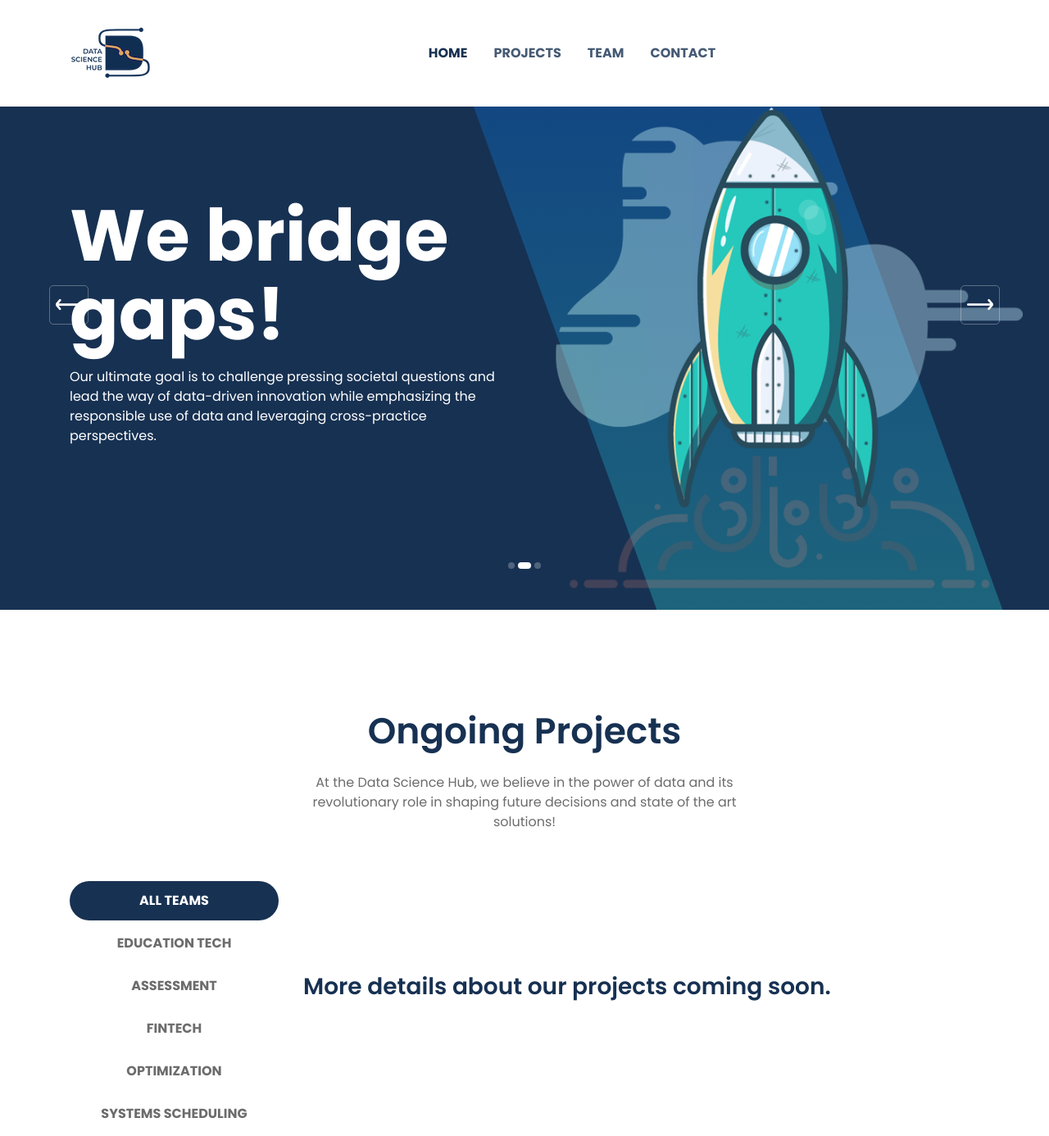
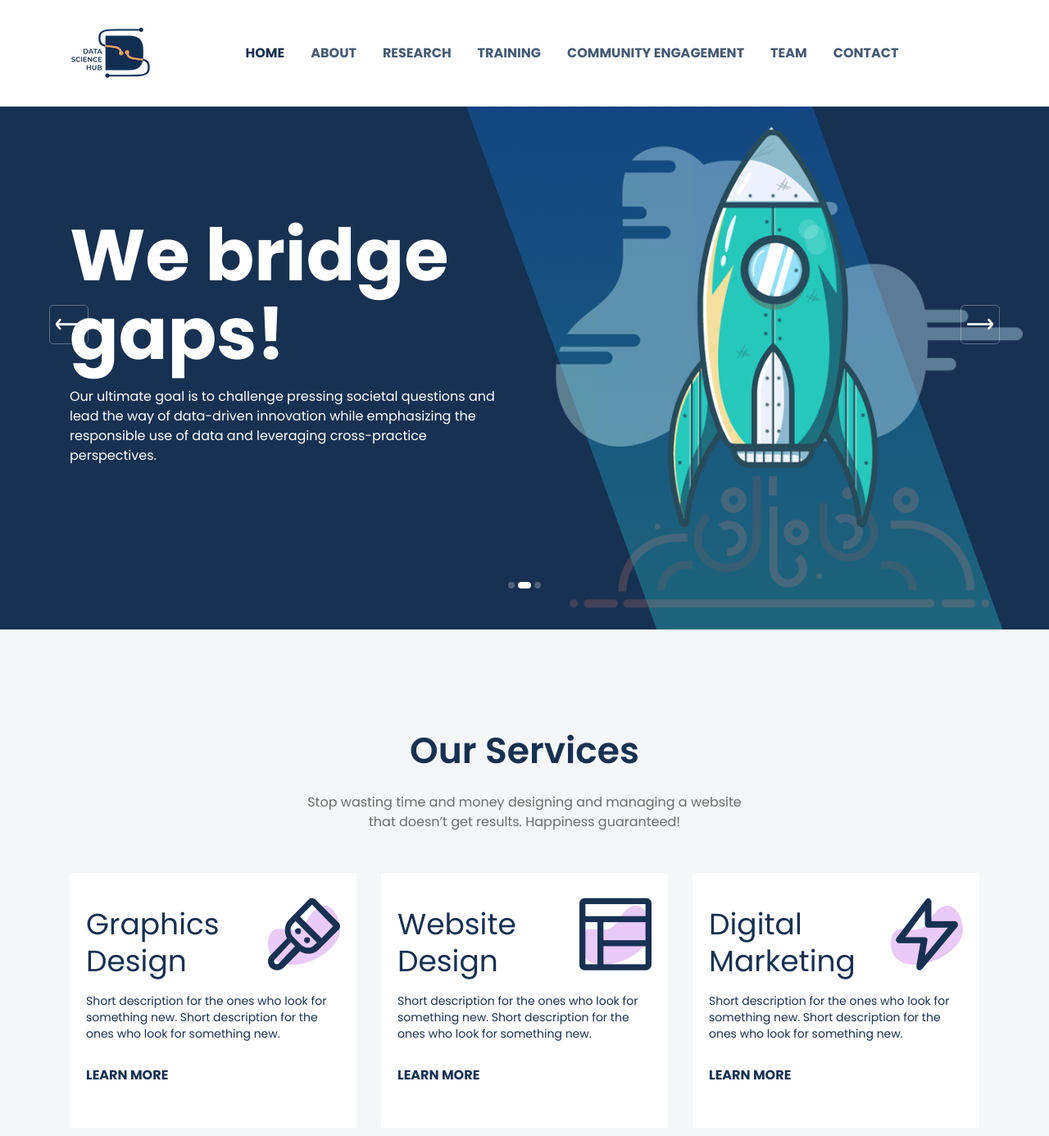
Before and after one commit to DataScience-Hub/datascience-hub.github.io, a plain HTML site: page index.html in a window 1280 px wide. Shown: the top 1386 px of the page at 82% size. Drawn offline with Linux system fonts and the light colour scheme.

Commit message:
Update index.html

```diff
--- a/index.html
+++ b/index.html
@@ -30,6 +30,7 @@
 
     <!--====== Style CSS ======-->
     <link rel="stylesheet" href="assets/css/style.css">
+    <!-- ekjfbibfwlquvf-->ljewbd
 
 </head>
 
@@ -82,9 +83,11 @@
                             <ul class="navbar-nav m-auto">
                                 <li class="nav-item active"><a class="page-scroll" href="#home">home</a></li>
                                 <!-- <li class="nav-item"><a class="page-scroll" href="#services">Services</a></li> -->
-                                <li class="nav-item"><a class="page-scroll" href="#portfolio">Projects</a></li>
-                                <!-- <li class="nav-item"><a class="page-scroll" href="#pricing">Pricing</a></li>
-                                <li class="nav-item"><a class="page-scroll" href="#about">About</a></li> -->
+                                <!-- <li class="nav-item"><a class="page-scroll" href="#pricing">Pricing</a></li> -->
+                                <li class="nav-item"><a class="page-scroll" href="#about">About</a></li>
+                                <li class="nav-item"><a class="page-scroll" href="#research">Research</a></li>
+                                <li class="nav-item"><a class="page-scroll" href="#training">Training</a></li>
+                                <li class="nav-item"><a class="page-scroll" href="#comm_engage">Community Engagement</a></li>
                                 <li class="nav-item"><a class="page-scroll" href="#team">Team</a></li>
                                 <li class="nav-item"><a class="page-scroll" href="#contact">Contact</a></li>
                             </ul>
@@ -194,7 +197,7 @@
 
     <!--====== FEATRES TWO PART START ======-->
 
-    <!-- <section id="services" class="features-area">
+    <section id="services" class="features-area">
         <div class="container">
             <div class="row justify-content-center">
                 <div class="col-lg-6 col-md-10">
@@ -252,18 +255,18 @@
                 </div>
             </div>
         </div>
-    </section> -->
+    </section>
 
     <!--====== FEATRES TWO PART ENDS ======-->
 
-    <!--====== PORTFOLIO PART START ======-->
+    <!--====== RESEARCH PART START ======-->
 
-    <section id="portfolio" class="portfolio-area portfolio-four pb-100">
+    <section id="research" class="portfolio-area portfolio-four pb-100">
         <div class="container">
             <div class="row justify-content-center">
                 <div class="col-lg-6 col-md-10">
                     <div class="section-title text-center pb-10">
-                        <h3 class="title">Ongoing Projects</h3>
+                        <h3 class="title">Research Projects</h3>
                         <p class="text">At the Data Science Hub, we believe in the power of data and its revolutionary role in shaping future decisions and state of the art solutions!</p>
                     </div>
                 </div>
@@ -272,12 +275,12 @@
                 <div class="col-lg-3 col-md-3">
                     <div class="portfolio-menu text-center mt-50">
                         <ul>
-                            <li data-filter="*" class="active">ALL TEAMS</li>
-                            <li data-filter=".systems-4">Education Tech</li>
-                            <li data-filter=".education-4">Assessment</li>
-                            <li data-filter=".fintech-4">FinTech</li>
-                            <li data-filter=".optimization-4">Optimization</li>
-                            <li data-filter=".systems-4">Systems Scheduling</li>
+                            <li data-filter="*" class="active">ALL PROJECTS</li>
+                            <li data-filter=".systems-4">DSH in Academia</li>
+                            <li data-filter=".education-4">DSH in Industry</li>
+                            <li data-filter=".fintech-4">DSH for Good</li>
+                            <!-- <li data-filter=".optimization-4">Optimization</li>
+                            <li data-filter=".systems-4">Systems Scheduling</li> -->
                         </ul>
                     </div>
                 </div>
```
